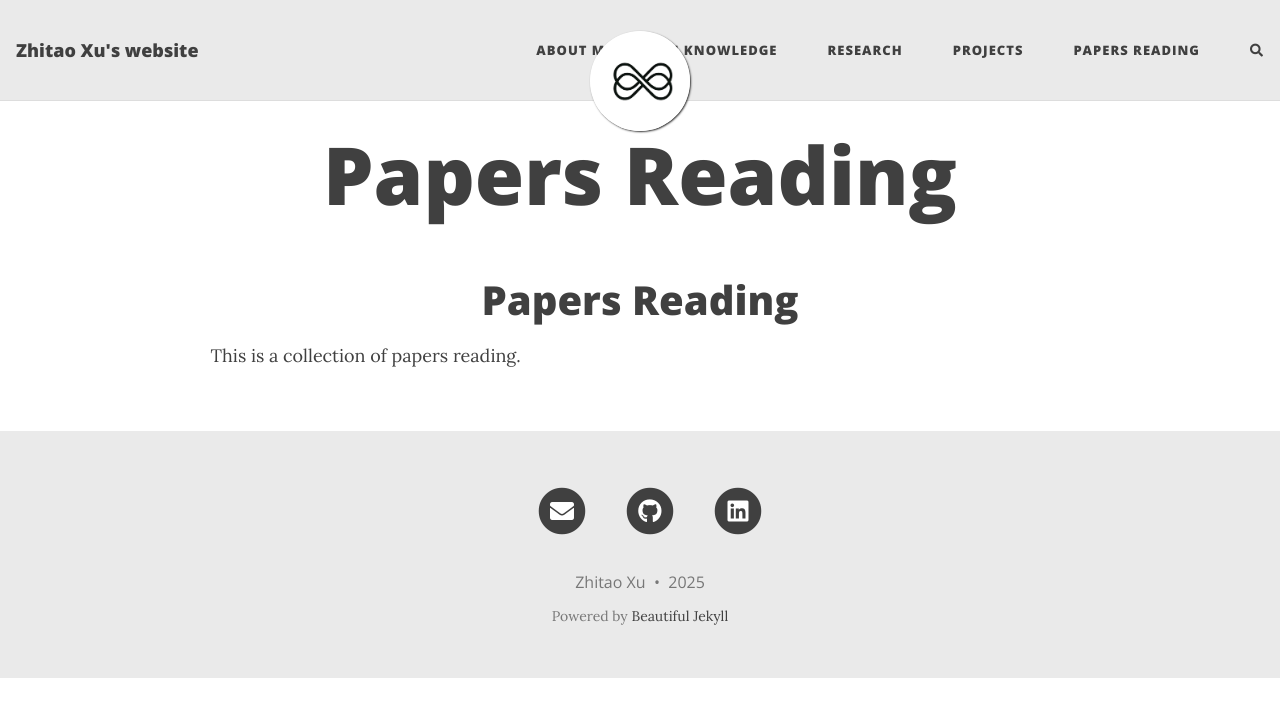
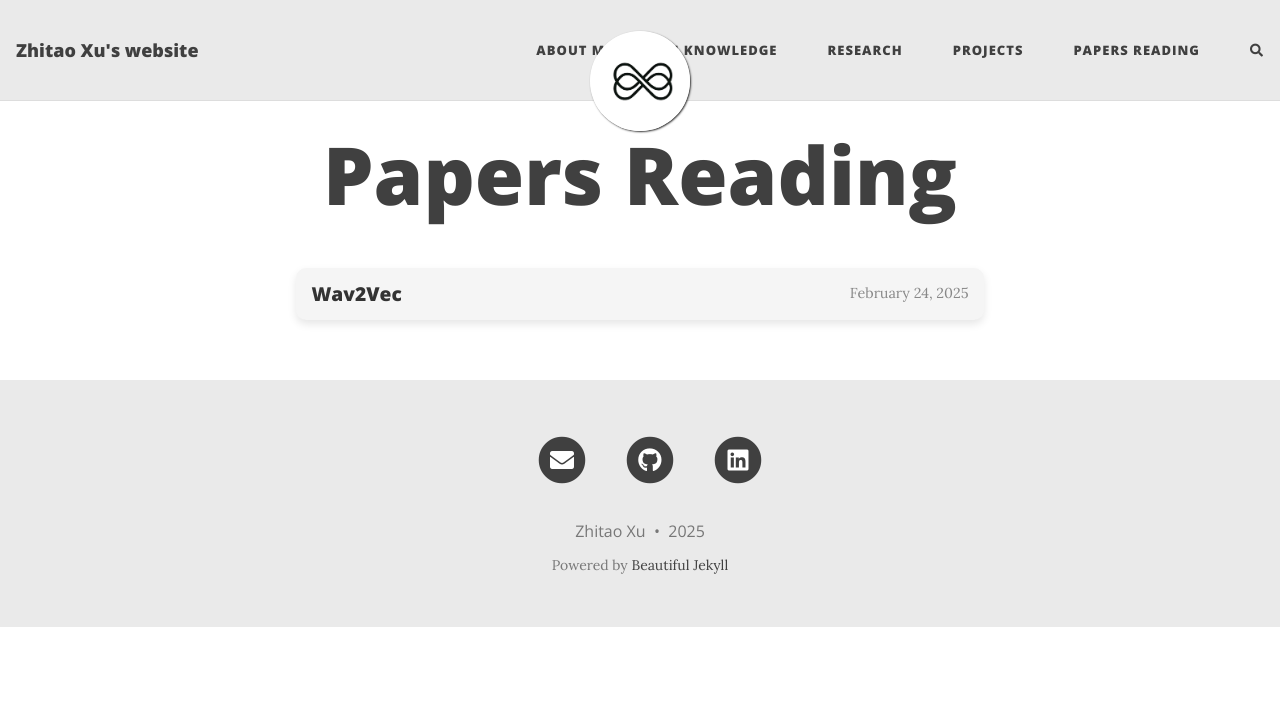
Before and after one commit to HerrXu01/herrxu01.github.io, a Jekyll site: the page built from papers-reading/index.md, in a window 1280 px wide. Shown: the top 717 px of the page. Built offline with Jekyll 4.4.1, drawn with Linux system fonts in a browser that asks for light colours; comment, search, counter and statistics services are not loaded.

Commit message:
publish papers reading post

```diff
--- /dev/null
+++ b/papers-reading/_posts/2025-02-24-Paper-Wav2Vec.md
@@ -0,0 +1,11 @@
+---
+layout: post
+title: "Wav2Vec"
+date: 2025-02-24
+categories: papers-reading
+tags: [papers, wav2vec]
+---
+
+# Wav2Vec
+
+text
--- a/papers-reading/index.md
+++ b/papers-reading/index.md
@@ -1,7 +1,15 @@
 ---
 layout: page
-title: "Papers Reading"
+title: Papers Reading
 ---
 
-# Papers Reading
-This is a collection of papers reading.
+<div class="note-cards-container">
+  {% for post in site.categories.papers-reading %}
+  <a href="{{ post.url }}" class="note-card">
+    <div class="note-content">
+      <h3>{{ post.title }}</h3>
+      <span class="note-date">{{ post.date | date: "%B %d, %Y" }}</span>
+    </div>
+  </a>
+  {% endfor %}
+</div>
```
